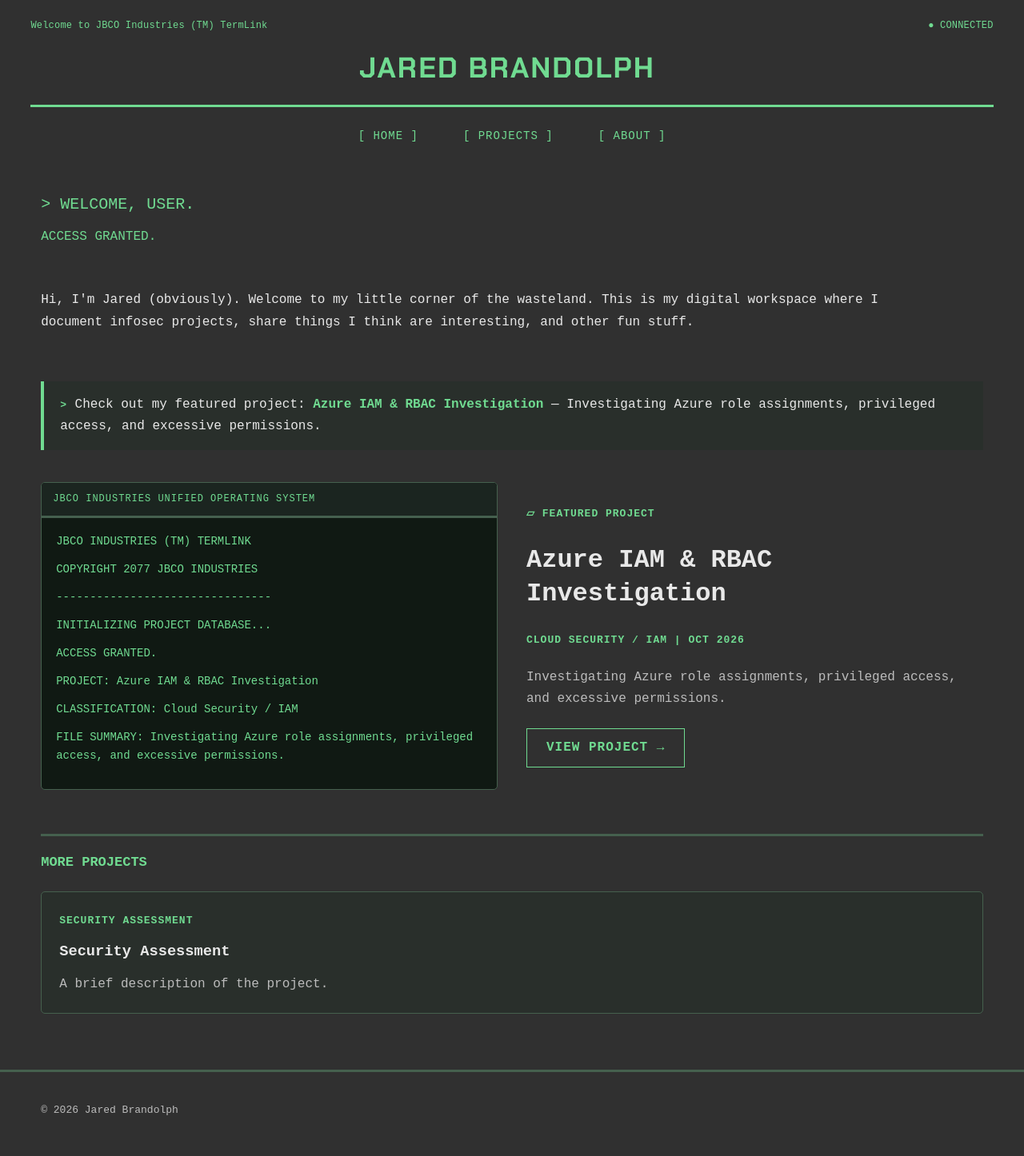
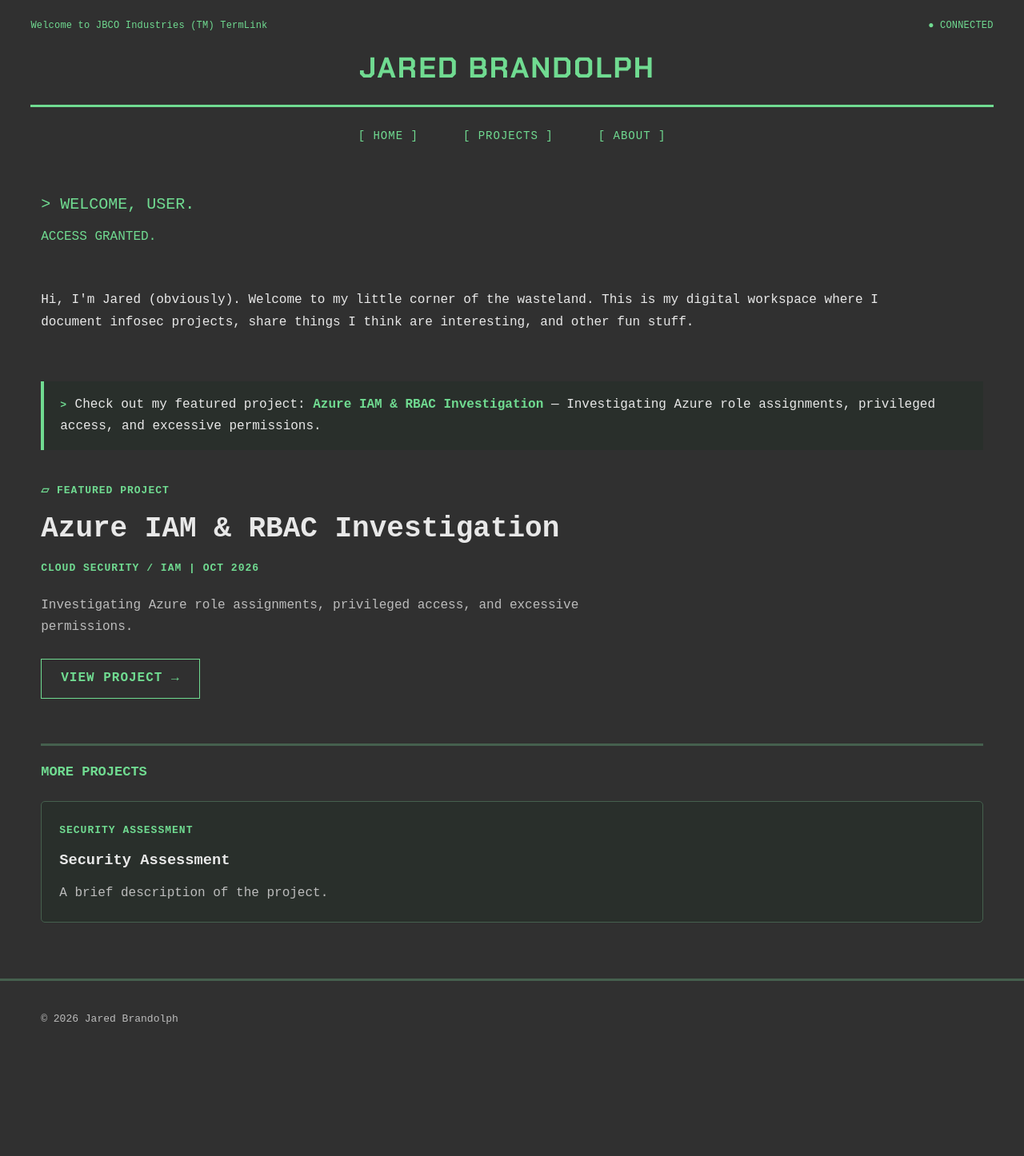
Before and after one commit to brandolphj/brandolphj.github.io, a Jekyll site: the page built from index.html, in a window 1280 px wide. Shown: the whole page at 80% size. Built offline with Jekyll 4.4.1, drawn with Linux system fonts in a browser that asks for light colours; after the commit the page ends 1333 px from its top, so only the background shows below that.

Commit message:
Update index.html

```diff
--- a/index.html
+++ b/index.html
@@ -35,32 +35,8 @@ title: Home
   </p>
 </div>
 
-<section class="featured-project">
+<section class="featured-project-compact">
 
-  <div class="terminal fallout-terminal">
-    <div class="terminal-header">
-      JBCO INDUSTRIES UNIFIED OPERATING SYSTEM
-    </div>
-
-    <div class="terminal-body">
-      <div class="fallout-terminal-text"
-           data-project-title="{{ featured.title | escape }}"
-           data-project-category="{{ featured.category | escape }}"
-           data-project-description="{{ featured.description | escape }}">
-        <p>JBCO INDUSTRIES (TM) TERMLINK</p>
-        <p>COPYRIGHT 2077 JBCO INDUSTRIES</p>
-        <p>--------------------------------</p>
-        <p>INITIALIZING PROJECT DATABASE...</p>
-        <p>ACCESS GRANTED.</p>
-        <p>PROJECT: {{ featured.title | escape }}</p>
-        <p>CLASSIFICATION: {{ featured.category | escape }}</p>
-        <p>STATUS: FILE AVAILABLE</p>
-        <p>&gt; <span class="fallout-cursor">_</span></p>
-      </div>
-    </div>
-  </div>
-
-  <div>
   <div class="category">▱ FEATURED PROJECT</div>
 
   <h2>{{ featured.title | escape }}</h2>
@@ -77,7 +53,6 @@ title: Home
   <a class="button" href="{{ featured.url | relative_url }}">
     VIEW PROJECT →
   </a>
-  </div>
 
 </section>
 
@@ -89,6 +64,7 @@ title: Home
   <div class="project-grid">
     {% for project in site.projects %}
       {% unless project.featured %}
+
       <a href="{{ project.url | relative_url }}" class="project-card">
 
         {% if project.image %}
@@ -103,111 +79,31 @@ title: Home
         </div>
 
       </a>
+
       {% endunless %}
     {% endfor %}
   </div>
 </section>
 
 <style>
-  .fallout-terminal {
-    background: #101913;
-    border-color: #45604e;
+  .featured-project-compact {
+    max-width: 900px;
+    margin: 0 0 48px;
+    padding: 0;
   }
 
-  .fallout-terminal .terminal-header {
-    color: #70db91;
-    letter-spacing: 1px;
-    font-size: 12px;
+  .featured-project-compact h2 {
+    font-size: clamp(26px, 3vw, 36px);
+    margin: 14px 0;
   }
 
-  .fallout-terminal-text {
-    color: #70db91;
-    font-family: "Courier New", monospace;
-    font-size: 14px;
-    line-height: 1.65;
-    overflow-wrap: anywhere;
+  .featured-project-compact .description {
+    color: #bcbcbc;
+    max-width: 780px;
+    margin: 20px 0 26px;
   }
 
-  .fallout-terminal-text p {
-    margin: 0 0 12px;
-  }
-
-  .fallout-cursor {
-    animation: fallout-blink 0.8s step-end infinite;
-  }
-
-  @keyframes fallout-blink {
-    50% { opacity: 0; }
-  }
-
-  @media (prefers-reduced-motion: reduce) {
-    .fallout-cursor {
-      animation: none;
-    }
+  .featured-project-compact .button {
+    margin-bottom: 8px;
   }
 </style>
-
-<script>
-  document.addEventListener("DOMContentLoaded", function () {
-    const terminal = document.querySelector(".fallout-terminal-text");
-    if (!terminal) return;
-
-    const title = terminal.dataset.projectTitle;
-    const category = terminal.dataset.projectCategory;
-    const description = terminal.dataset.projectDescription;
-
-    const lines = [
-      "JBCO INDUSTRIES (TM) TERMLINK",
-      "COPYRIGHT 2077 JBCO INDUSTRIES",
-      "--------------------------------",
-      "INITIALIZING PROJECT DATABASE...",
-      "ACCESS GRANTED.",
-      "",
-      "PROJECT: " + title,
-      "CLASSIFICATION: " + category,
-      "FILE SUMMARY: " + description,
-      "",
-      "STATUS: FILE AVAILABLE",
-      "> _"
-    ];
-
-    if (window.matchMedia("(prefers-reduced-motion: reduce)").matches) {
-      terminal.replaceChildren();
-      lines.forEach(function (line) {
-        const p = document.createElement("p");
-        p.textContent = line || "\u00a0";
-        terminal.appendChild(p);
-      });
-      return;
-    }
-
-    terminal.replaceChildren();
-
-    let lineIndex = 0;
-
-    function typeLine() {
-      if (lineIndex >= lines.length) return;
-
-      const p = document.createElement("p");
-      terminal.appendChild(p);
-
-      const line = lines[lineIndex];
-      let charIndex = 0;
-
-      function typeCharacter() {
-        if (charIndex < line.length) {
-          p.textContent += line.charAt(charIndex);
-          charIndex++;
-          setTimeout(typeCharacter, 12);
-        } else {
-          lineIndex++;
-          setTimeout(typeLine, 110);
-        }
-      }
-
-      typeCharacter();
-    }
-
-    typeLine();
-  });
-</script>
```
Lines whose indentation alone changed are shown as unchanged.
